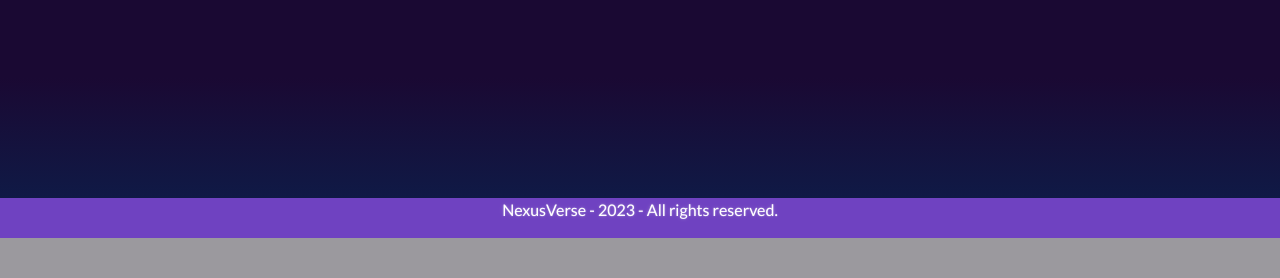
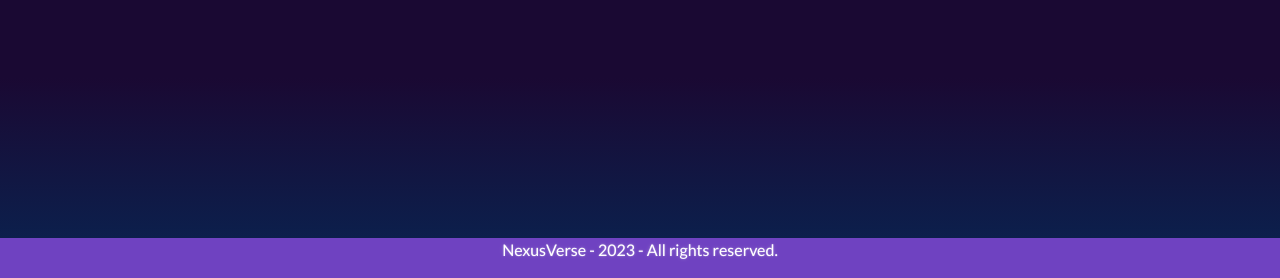
Before and after one commit to AdrienClement38/NexusVerse, a Symfony app: template templates/admin/index.html.twig in a window 1280 px wide. Shown: the part 562-840 px from the top of the page. Before the commit the page ends 800 px from the top, so only its background shows below. Run offline with Twig, Linux system fonts and the light colour scheme; the template is opened without the code that fills it, so the values that code supplies are empty; style sheets or scripts are compiled from the project's sources; some libraries are stand-ins or nearby versions.

Commit message:
FIX footer

```diff
--- a/templates/base.html.twig
+++ b/templates/base.html.twig
@@ -124,7 +124,7 @@
 				margin-left: 200px;
 			}
 			footer{
-				bottom: 0;
+				bottom: -40px;
 				position: absolute;
 				width: -webkit-fill-available;
 			}
```
